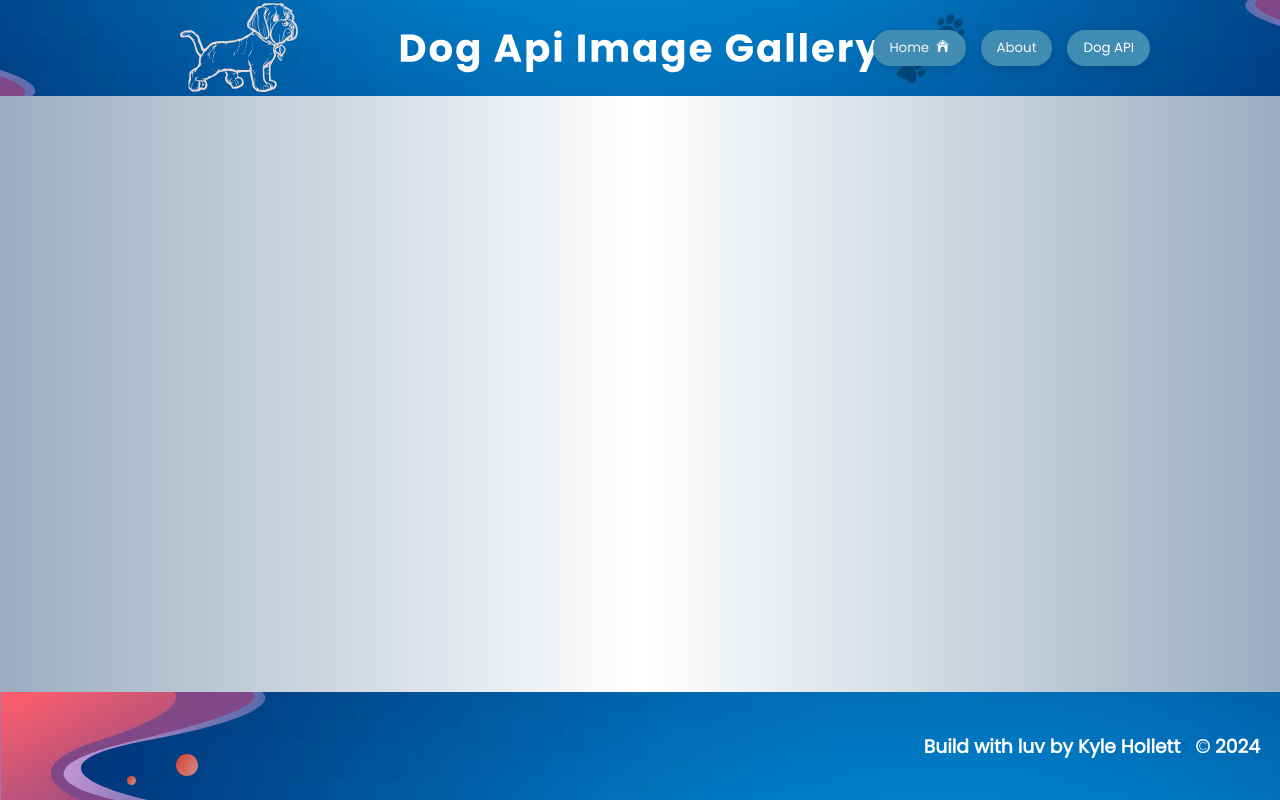
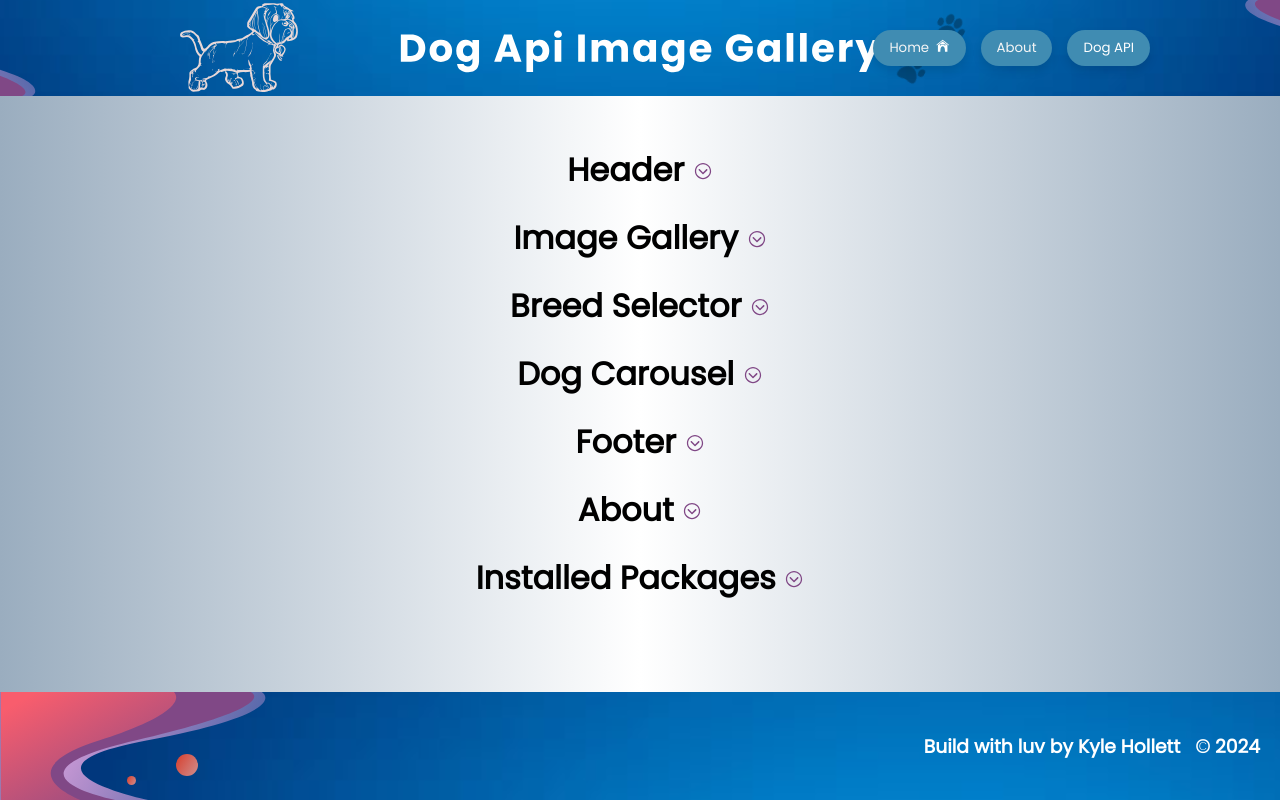
Before and after one commit to kyhol/QAP3-Kyle, a React (Create React App) app in the folder Dog Image Gallery/: page /about in a window 1280 px wide. Built offline with nearby package versions, Linux system fonts and the light colour scheme.

Commit message:
Added an about page that needs to be updated with descriptions of what is used in each component + installed packages

```diff
--- a/Dog Image Gallery/src/App.css
+++ b/Dog Image Gallery/src/App.css
@@ -288,3 +288,20 @@ a {
   text-decoration: none;
   color: whitesmoke;
 }
+
+.dropDownArrow {
+  color: #804886;
+  font-size: 20px;
+  cursor: pointer;
+}
+.dropDownArrow:hover {
+  color: #d59fdb;
+}
+.aboutPageWrapper {
+  display: flex;
+  justify-content: center;
+  align-items: center;
+  flex-direction: column;
+  gap: 20px;
+  margin-top: 30px;
+}
--- a/Dog Image Gallery/src/App.js
+++ b/Dog Image Gallery/src/App.js
@@ -6,10 +6,12 @@ import ImageGallery from "./components/ImageGallery";
 import DogCarousel from "./components/DogCarousel";
 import Footer from "./components/Footer";
 import Header from "./components/Header";
+import About from "./components/About";
 import { GiCarousel } from "react-icons/gi";
 import "@fontsource/poppins"; // Defaults to weight 400
 import "@fontsource/poppins/400.css"; // Specify weight
 import "@fontsource/poppins/400-italic.css"; // Specify weight and style
+
 const App = () => {
   const [breed, setBreed] = useState("");
   const [numImages, setNumImages] = useState(1);
@@ -62,6 +64,7 @@ const App = () => {
               path="/carousel"
               element={<DogCarousel breed={breed} numImages={numImages} />}
             />
+            <Route path="/about" element={<About />} />
           </Routes>
         </div>
         <Footer />
--- a/Dog Image Gallery/src/components/About.jsx
+++ b/Dog Image Gallery/src/components/About.jsx
@@ -1,5 +1,90 @@
-import React, { useState, useEffect } from "react";
+import React, { useState } from "react";
+import { IoIosArrowDropdown } from "react-icons/io";
+const About = () => {
+  const [showInfo, setShowInfo] = useState({
+    header: false,
+    imageGallery: false,
+    breedSelector: false,
+    dogCarousel: false,
+    footer: false,
+    about: false,
+    packages: false,
+  });
 
-const About = () => {
-  return <></>;
+  const toggleInfo = (section) => {
+    setShowInfo((prevState) => ({
+      ...prevState,
+      [section]: !prevState[section],
+    }));
+  };
+
+  return (
+    <div className="aboutPageWrapper">
+      <h1>
+        Header{" "}
+        <span onClick={() => toggleInfo("header")} className="dropDownArrow">
+          <IoIosArrowDropdown />
+        </span>
+      </h1>
+      {showInfo.header && <p>Header Info</p>}
+
+      <h1>
+        Image Gallery{" "}
+        <span
+          className="dropDownArrow"
+          onClick={() => toggleInfo("imageGallery")}
+        >
+          <IoIosArrowDropdown />
+        </span>
+      </h1>
+      {showInfo.imageGallery && <p>Image Gallery info</p>}
+
+      <h1>
+        Breed Selector{" "}
+        <span
+          className="dropDownArrow"
+          onClick={() => toggleInfo("breedSelector")}
+        >
+          <IoIosArrowDropdown />
+        </span>
+      </h1>
+      {showInfo.breedSelector && <p>Breed Selector Info</p>}
+
+      <h1>
+        Dog Carousel{" "}
+        <span
+          className="dropDownArrow"
+          onClick={() => toggleInfo("dogCarousel")}
+        >
+          <IoIosArrowDropdown />
+        </span>
+      </h1>
+      {showInfo.dogCarousel && <p>Dog Carousel Info</p>}
+
+      <h1>
+        Footer{" "}
+        <span className="dropDownArrow" onClick={() => toggleInfo("footer")}>
+          <IoIosArrowDropdown />
+        </span>
+      </h1>
+      {showInfo.footer && <p>Footer info</p>}
+
+      <h1>
+        About{" "}
+        <span className="dropDownArrow" onClick={() => toggleInfo("about")}>
+          <IoIosArrowDropdown />
+        </span>
+      </h1>
+      {showInfo.about && <p>About info</p>}
+      <h1>
+        Installed Packages{" "}
+        <span className="dropDownArrow" onClick={() => toggleInfo("packages")}>
+          <IoIosArrowDropdown />
+        </span>
+      </h1>
+      {showInfo.packages && <p>Installed packages info</p>}
+    </div>
+  );
 };
+
+export default About;
--- a/Dog Image Gallery/src/components/Header.jsx
+++ b/Dog Image Gallery/src/components/Header.jsx
@@ -1,10 +1,10 @@
+// src/components/Header.js
 import React from "react";
 import { GiDogHouse } from "react-icons/gi";
 import { Link } from "react-router-dom";
 
 const Header = () => {
   return (
-    <>
     <div className="header">
       <div className="headerButtonWrapper">
         <button className="headerButton">
@@ -12,15 +12,17 @@ const Header = () => {
           <GiDogHouse />
         </button>
         <button className="headerButton">
-            {" "}
           <Link to="/about">About</Link>
         </button>
-          <a href="https://dog.ceo/dog-api/" target="blank">
+        <a
+          href="https://dog.ceo/dog-api/"
+          target="_blank"
+          rel="noopener noreferrer" // Added noopener noreferrer for security
+        >
           <button className="headerButton">Dog API</button>
         </a>
       </div>
     </div>
-    </>
   );
 };
 
```
Lines whose indentation alone changed are shown as unchanged.
